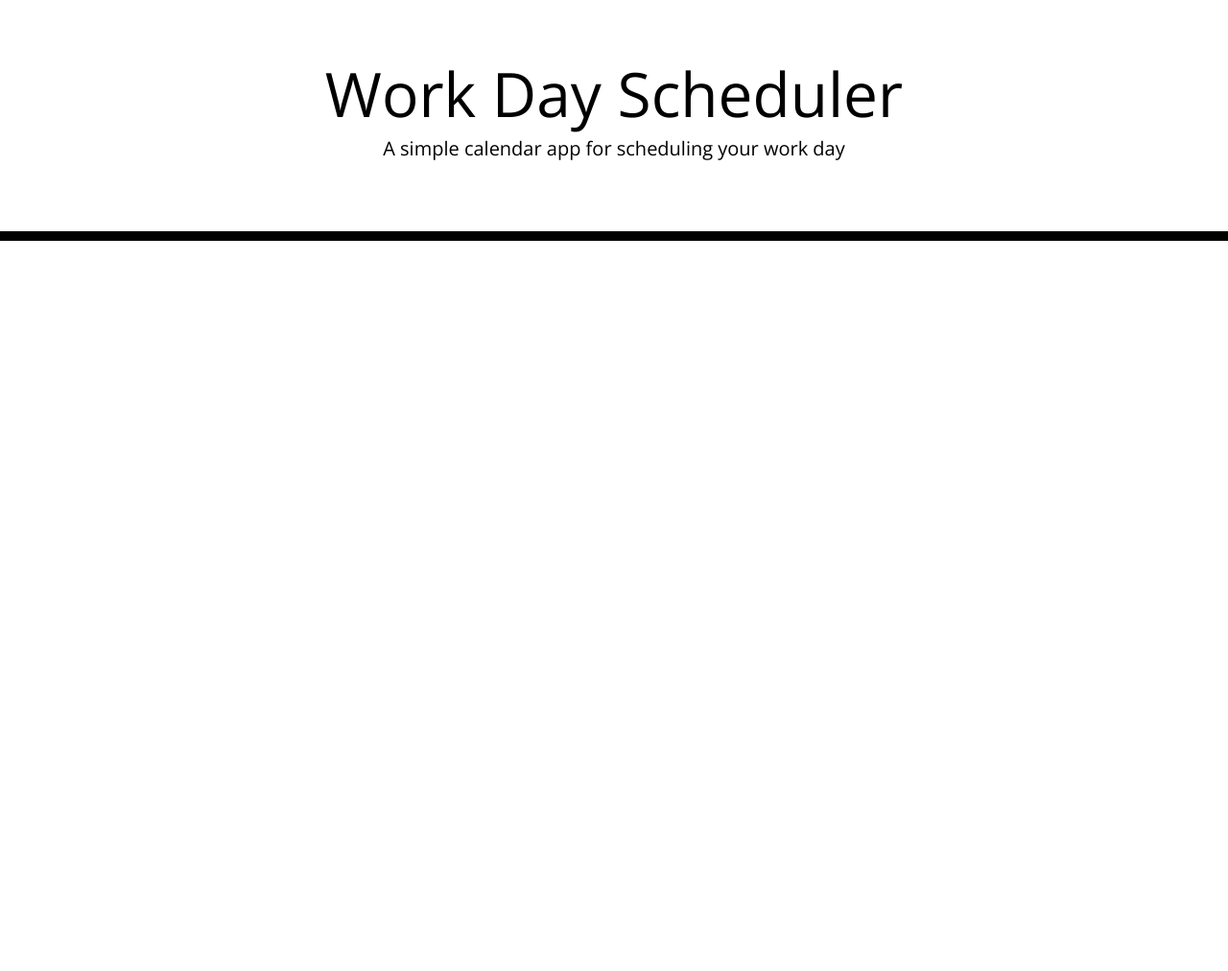
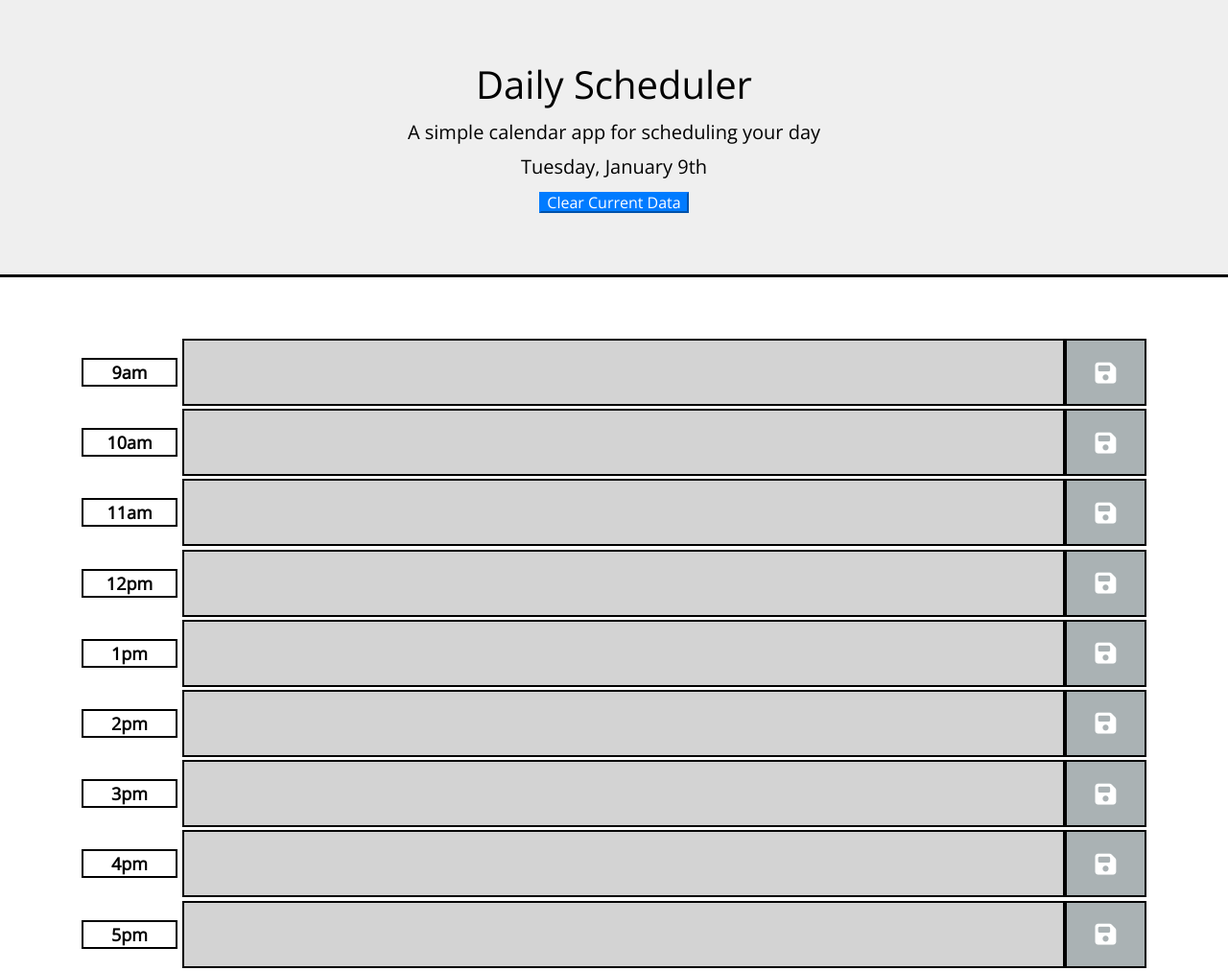
Before and after one commit to D0nger5/Challenge-Week-7, a plain HTML site: page index.html in a window 1280 px wide. Shown: the whole page at 96% size. Before the commit the page ends 800 px from the top, so only its background shows below. Drawn offline with nearby package versions, Linux system fonts and the light colour scheme; files that its build step writes are made by us from their sources.

Commit message:
updated js/css/html

```diff
--- a/assets/css/style.css
+++ b/assets/css/style.css
@@ -9,17 +9,51 @@ textarea {
     border: none;
     resize: none;
     color: #000000;
-  border-left: 1px solid black;
+    border: 2px solid black;
     padding: 10px;
+    width: 100%;
+    height: 100%;
   }
 
-header {
+  textarea:focus {
+    background-color: #efefef;
+    border: 2px solid #000000;
+    outline: none;
+  }
+
+  .jumbotron {
     text-align: center;
-  background-color: transparent;
+    background-color: #efefef;
     color: black;
     border-radius: 0;
-  border-bottom: 10px solid black;
-  padding: 60px;
+    border-bottom: 3px solid black;
+  }
+
+  .lead {
+    margin-top: 1rem;
+  }
+
+  .container {
+    display: flex;
+    flex-direction: column;
+    justify-content: center;
+    align-items: center;
+    margin-bottom: 4rem;
+  }
+
+  .wrapper {
+    display: flex;
+    justify-content: center;
+    align-items: center;
+    width: 100%;
+    height: 70px;
+    margin-bottom: .2rem;
+    transition: all .3s ease-in-out;
+  }
+
+  .wrapper:hover,
+  .wrapper:focus-within {
+    transform: scale(1.02);
   }
 
   .description {
@@ -35,38 +69,66 @@ header {
     white-space: pre-wrap;
     height: 80px;
     border-top: 1px solid white;
+
   }
 
   .hour {
+    display: flex;
+    justify-content: center;
+    align-items: center;
     background-color: #ffffff;
     color: #000000;
-  border-top: 1px dashed #000000;
+    border: 2px solid #000000;
+    height: 30px;
+    width: 100px;
+    font-size: large;
+    font-weight: bold;
+    margin-right: 5px;
   }
 
   .past {
     background-color: #d3d3d3;
-  color: white;
+    color: black;
   }
 
   .present {
     background-color: #ff6961;
-  color: white;
+    color: black;
   }
 
   .future {
     background-color: #77dd77;
-  color: white;
+    color: black;
   }
 
   .saveBtn {
-  border-left: 1px solid black;
-  border-top-right-radius: 15px;
-  border-bottom-right-radius: 15px;
-  background-color: #06aed5;
-  color: white;
+    border: 2px solid rgb(0, 0, 0);
+    background-color: #aab2b4;
+    color: rgb(255, 255, 255);
+    height: 100%;
+    width: 100px;
+    font-size: 25px;
+
   }
 
-.saveBtn i:hover {
-  font-size: 20px;
-  transition: all 0.3s ease-in-out;
+  .saveBtn:hover i,
+  .saveBtn:focus i{
+    color: #f30707;
   }
+
+  .saveBtn:focus {
+    outline: none;
+    border: 2px solid black;
+  }
+
+  .hideMessage {
+    visibility: hidden;
+    color: #ff6961;
+  }
+
+  code {
+    color: #ff6961;
+  }
+  .green {
+    color: #77dd77;
+  }
--- a/assets/js/script.js
+++ b/assets/js/script.js
@@ -0,0 +1,74 @@
+const currentDay = $("#currentDay");
+const container = $(".container");
+const hours = { start: 9, end: 17 };
+
+function displayTime() {
+    const today = moment().format('dddd, MMMM Do');
+    currentDay.text(today);
+}
+
+function createTextAreaWrapper(hour) {
+    const textAreaWrapper = $("<div>").addClass("wrapper");
+    const btnSave = $("<button aria-label='save-button'>").addClass("saveBtn").attr("data-hour", hour).html("<i class='fas fa-save'></i>").on("click", saveBtnHandler);
+    const label = $("<span>");
+    const textarea = $("<textarea aria-label='event'>").attr("id", hour).val(localStorage.getItem(hour));
+    const displayHour = moment(`2023-01-01T${hour < 10 ? "0" + hour : hour}:00:00`).format("ha");
+
+    textAreaWrapper.append(label.html(`<span class="hour">${displayHour}</span>`)).append(textarea).append(btnSave);
+
+    return textAreaWrapper;
+}
+
+     $(`<button class="=btn btn-primary clear"></button>`).text("Clear Current Data").appendTo(".clear");
+
+     $(".clear").on("click", function (event) {
+         event.preventDefault();
+         localStorage.clear();
+         location.reload()
+     });
+
+function updateTextAreaClass(textarea, currentTime, i) {
+    if (i < currentTime) {
+        textarea.addClass("past");
+    } else if (i == currentTime) {
+        textarea.addClass("present");
+    } else {
+        textarea.addClass("future");
+    }
+}
+
+function saveBtnHandler(e) {
+    const button = $(e.currentTarget);
+    const hour = button.attr("data-hour");
+    const textarea = $(`#${hour}`);
+
+    if (textarea.val().trim() === "") {
+        localStorage.removeItem(hour);
+    } else {
+        localStorage.setItem(hour, textarea.val());
+        displaySavedMessage();
+    }
+}
+
+function displaySavedMessage() {
+    const displayMessage = $("#saved-message");
+    displayMessage.toggleClass("hideMessage");
+    setTimeout(() => {
+        displayMessage.toggleClass("hideMessage");
+    }, 2000);
+}
+
+function initializePlanner() {
+    displayTime();
+
+    const currentTime = moment().format("H");
+
+    for (let i = hours.start; i <= hours.end; i++) {
+        const textAreaWrapper = createTextAreaWrapper(i);
+        container.append(textAreaWrapper);
+        const textarea = textAreaWrapper.find("textarea");
+        updateTextAreaClass(textarea, currentTime, i);
+    }
+}
+
+initializePlanner();
--- a/index.html
+++ b/index.html
@@ -5,27 +5,26 @@
   <meta charset="UTF-8" />
   <meta name="viewport" content="width=device-width, initial-scale=1.0" />
   <meta http-equiv="X-UA-Compatible" content="ie=edge" />
-  <link href="https://cdn.jsdelivr.net/npm/bootstrap@5.3.0-alpha3/dist/css/bootstrap.min.css" rel="stylesheet"
-    integrity="sha384-KK94CHFLLe+nY2dmCWGMq91rCGa5gtU4mk92HdvYe+M/SXH301p5ILy+dN9+nJOZ" crossorigin="anonymous" />
-  <link rel="stylesheet" href="https://use.fontawesome.com/releases/v5.8.1/css/all.css"
-    integrity="sha384-50oBUHEmvpQ+1lW4y57PTFmhCaXp0ML5d60M1M7uH2+nqUivzIebhndOJK28anvf" crossorigin="anonymous" />
+  <meta name="description" content="Daily Scheduler">
+  <link rel="stylesheet" href="https://cdnjs.cloudflare.com/ajax/libs/twitter-bootstrap/4.5.0/css/bootstrap.min.css">  <link rel="stylesheet" href="https://use.fontawesome.com/releases/v5.8.1/css/all.css" integrity="sha384-50oBUHEmvpQ+1lW4y57PTFmhCaXp0ML5d60M1M7uH2+nqUivzIebhndOJK28anvf" crossorigin="anonymous" />
   <link href="https://fonts.googleapis.com/css?family=Open+Sans&display=swap" rel="stylesheet" />
-  <link rel="stylesheet" href="style.css" />
-  <title>Work Day Scheduler</title>
+  <link rel="stylesheet" href="https://cdnjs.cloudflare.com/ajax/libs/font-awesome/6.2.1/css/all.min.css" integrity="sha512-MV7K8+y+gLIBoVD59lQIYicR65iaqukzvf/nwasF0nqhPay5w/9lJmVM2hMDcnK1OnMGCdVK+iQrJ7lzPJQd1w==" crossorigin="anonymous" referrerpolicy="no-referrer" />
+  <link rel="stylesheet" href="./assets/css/style.css" />
+  <title>Daily Scheduler</title>
 </head>
 
 <body>
-  <header>
-    <h1 class="display-3">Work Day Scheduler</h1>
-    <p class="lead">A simple calendar app for scheduling your work day</p>
+  <header class="jumbotron">
+    <h1 class="display-5">Daily Scheduler</h1>
+    <p class="lead">A simple calendar app for scheduling your day</p>
     <p id="currentDay" class="lead"></p>
+    <div class="clear"></div>
   </header>
   <div class="container">
-    <!-- Timeblocks go here -->
+    <p class="hideMessage style" id="saved-message">Saved<i class="green fa-solid fa-check"></i></p>
   </div>
-
   <script src="https://cdnjs.cloudflare.com/ajax/libs/jquery/3.2.1/jquery.min.js"></script>
-  <script src="https://cdn.jsdelivr.net/npm/dayjs@1/dayjs.min.js"></script>
+  <script src="https://cdnjs.cloudflare.com/ajax/libs/moment.js/2.27.0/moment.min.js"></script>
+  <script src="./assets/js/script.js"></script>
 </body>
-
 </html>
```
Lines whose indentation alone changed are shown as unchanged.
